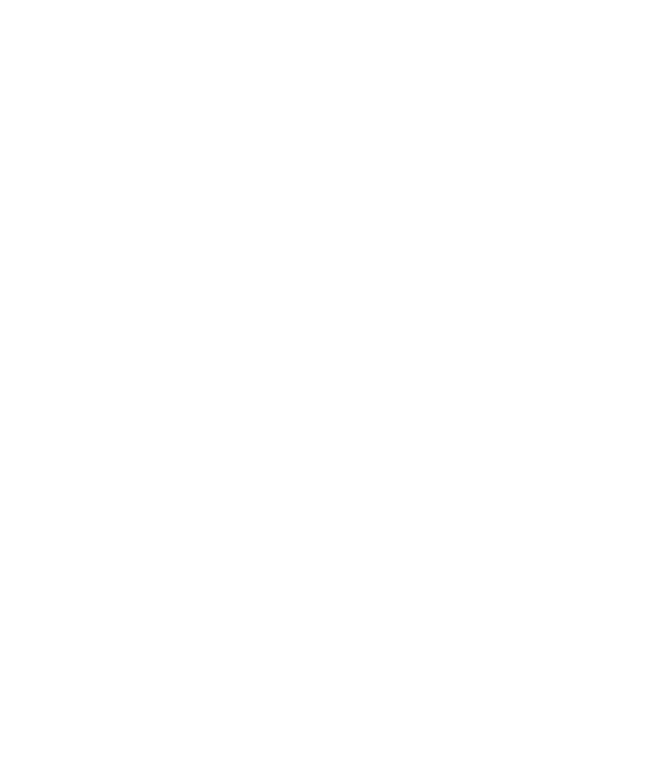
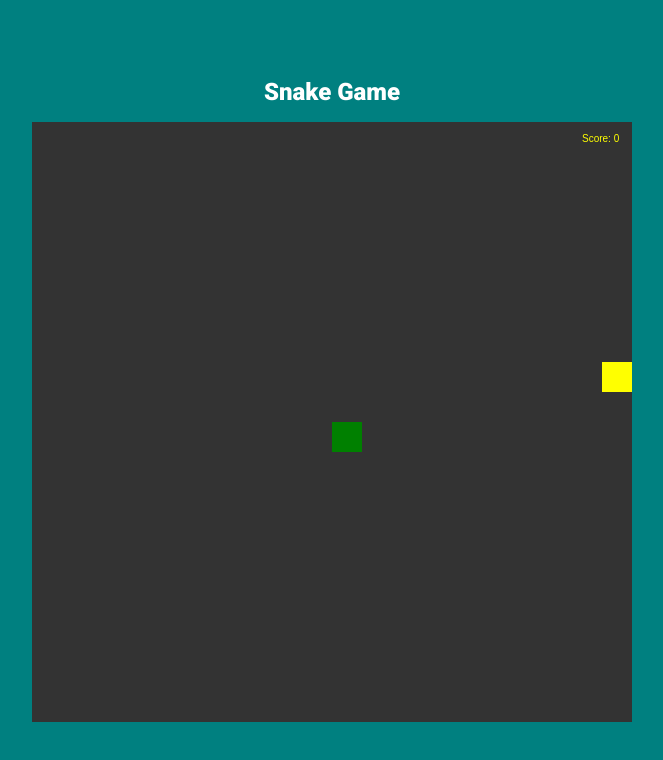
Before and after one commit to Cine-Pixel/C23-1_JS, a plain HTML site: page work11/snake/index.html in a window 1280 px wide. Shown: the whole page, without its empty margins (308-971 px from the left). Drawn offline with Linux system fonts and the light colour scheme.

Commit message:
snake game done 🐍

```diff
--- /dev/null
+++ b/work11/snake/app.js
@@ -0,0 +1,39 @@
+const canvas = document.getElementById("canvas");
+const scale = canvas.width / 20;
+
+const ctx = canvas.getContext("2d");
+
+let frame = 0;
+let gameOver = false;
+
+const snake = new Snake(10 * scale, 10 * scale, scale, scale);
+const food = new Food();
+food.getLocation();
+
+const play = () => {
+  if (gameOver) {
+    console.log("game over");
+    window.cancelAnimationFrame(play);
+    ctx.fillStyle = "red";
+    ctx.font = "60px serif";
+    ctx.fillText("Game Over", canvas.width / 3.5, canvas.height / 2);
+    return;
+  }
+  ctx.clearRect(0, 0, canvas.width, canvas.height);
+  snake.draw();
+  snake.update(frame);
+  food.draw();
+
+  ctx.fillText("Score: " + snake.total, 550, 20);
+
+  if (snake.eat(food)) food.getLocation();
+
+  frame++;
+  window.requestAnimationFrame(play);
+};
+
+window.addEventListener("keydown", (event) => {
+  snake.move(event.key.replace("Arrow", ""));
+});
+
+play();
--- a/work11/snake/index.html
+++ b/work11/snake/index.html
@@ -3,7 +3,15 @@
   <head>
     <meta charset="UTF-8" />
     <meta name="viewport" content="width=device-width, initial-scale=1.0" />
+    <link rel="stylesheet" href="style.css" />
     <title>Snake Game</title>
   </head>
-  <body></body>
+  <body>
+    <h2>Snake Game</h2>
+    <canvas id="canvas" width="600" height="600"></canvas>
+
+    <script src="modules/food.js"></script>
+    <script src="modules/snake.js"></script>
+    <script src="app.js"></script>
+  </body>
 </html>
--- /dev/null
+++ b/work11/snake/modules/food.js
@@ -0,0 +1,18 @@
+class Food {
+  constructor() {
+    this.x = 0;
+    this.y = 0;
+    this.w = scale;
+    this.h = scale;
+  }
+
+  getLocation = () => {
+    this.x = Math.floor((Math.random() * canvas.width) / scale) * scale;
+    this.y = Math.floor((Math.random() * canvas.height) / scale) * scale;
+  };
+
+  draw = () => {
+    ctx.fillStyle = "yellow";
+    ctx.fillRect(this.x, this.y, this.w, this.h);
+  };
+}
--- /dev/null
+++ b/work11/snake/modules/snake.js
@@ -0,0 +1,65 @@
+class Snake {
+  constructor(x, y, wh) {
+    this.x = x;
+    this.y = y;
+    this.xSpeed = 0;
+    this.ySpeed = 0;
+    this.w = wh;
+    this.h = wh;
+    this.total = 0;
+    this.tail = [];
+  }
+
+  draw = () => {
+    ctx.fillStyle = "green";
+    for (let i = 0; i < this.tail.length; i++) {
+      ctx.fillRect(this.tail[i].x, this.tail[i].y, this.w, this.h);
+    }
+    ctx.fillRect(this.x, this.y, this.w, this.h);
+  };
+
+  update = (frame) => {
+    if (frame % 5 === 0) {
+      this.x += this.xSpeed;
+      this.y += this.ySpeed;
+      for (let i = 0; i < this.tail.length - 1; i++) {
+        this.tail[i] = this.tail[i + 1];
+      }
+      this.tail[this.total - 1] = { x: this.x, y: this.y };
+    }
+
+    if (this.x > canvas.width) gameOver = true;
+    if (this.x < 0) gameOver = true;
+    if (this.y > canvas.height) gameOver = true;
+    if (this.y < 0) this.y = gameOver = true;
+  };
+
+  move = (direction) => {
+    switch (direction) {
+      case "Up":
+        this.xSpeed = 0;
+        this.ySpeed = -scale;
+        break;
+      case "Down":
+        this.xSpeed = 0;
+        this.ySpeed = scale;
+        break;
+      case "Left":
+        this.xSpeed = -scale;
+        this.ySpeed = 0;
+        break;
+      case "Right":
+        this.xSpeed = scale;
+        this.ySpeed = 0;
+        break;
+    }
+  };
+
+  eat = (food) => {
+    if (this.x === food.x && this.y === food.y) {
+      this.total++;
+      return true;
+    }
+    return false;
+  };
+}
--- /dev/null
+++ b/work11/snake/style.css
@@ -0,0 +1,25 @@
+@import url('https://fonts.googleapis.com/css2?family=Roboto:wght@400;900&display=swap');
+
+* {
+    margin: 0;
+    padding: 0;
+}
+
+body {
+    display: flex;
+    flex-direction: column;
+    justify-content: center;
+    align-items: center;
+    background-color: teal;
+    height: 100vh;
+    font-family: 'Roboto', sans-serif;
+}
+
+h2 {
+    color: #fff;
+    margin-bottom: 1rem;
+}
+
+canvas {
+    background-color: #333;
+}
```
